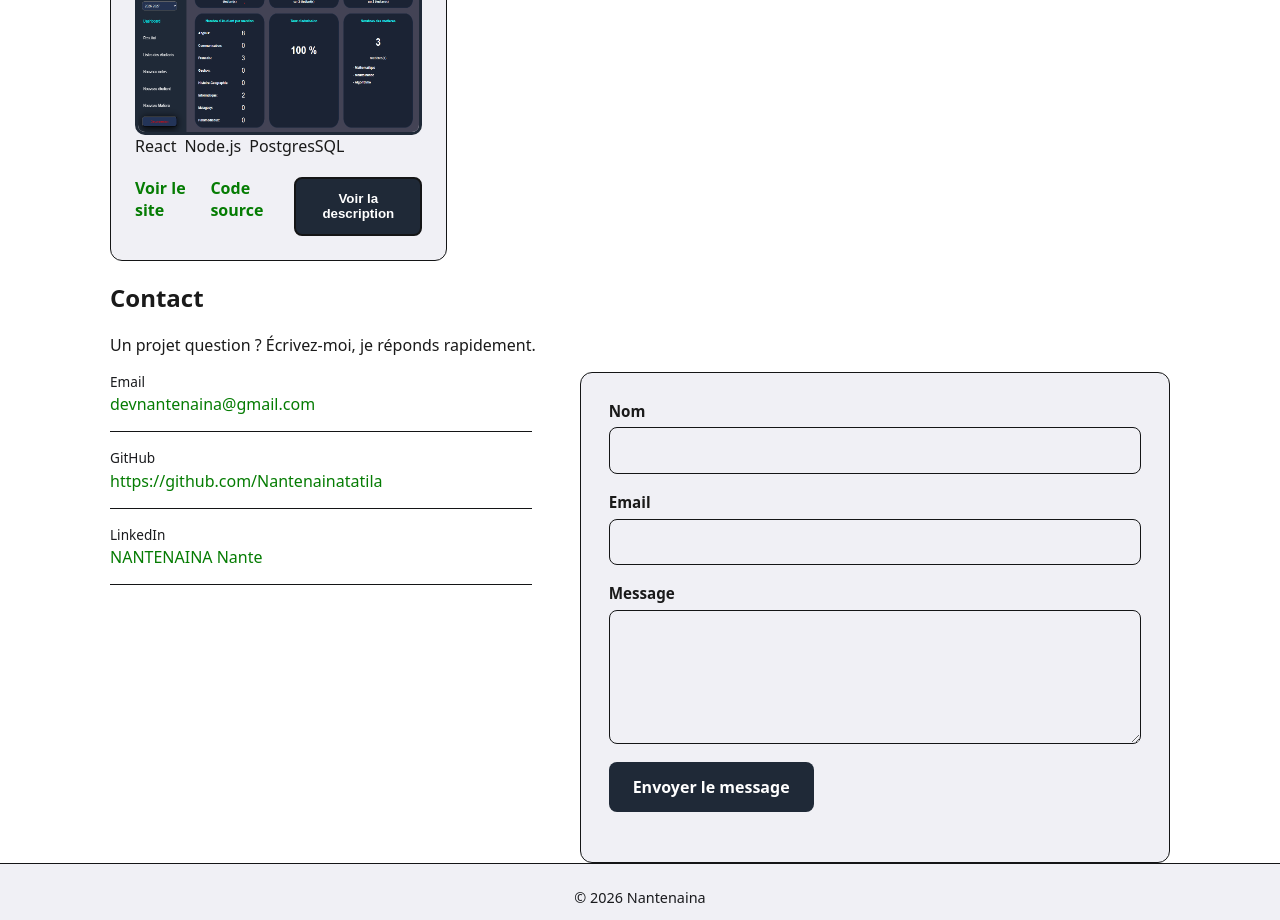
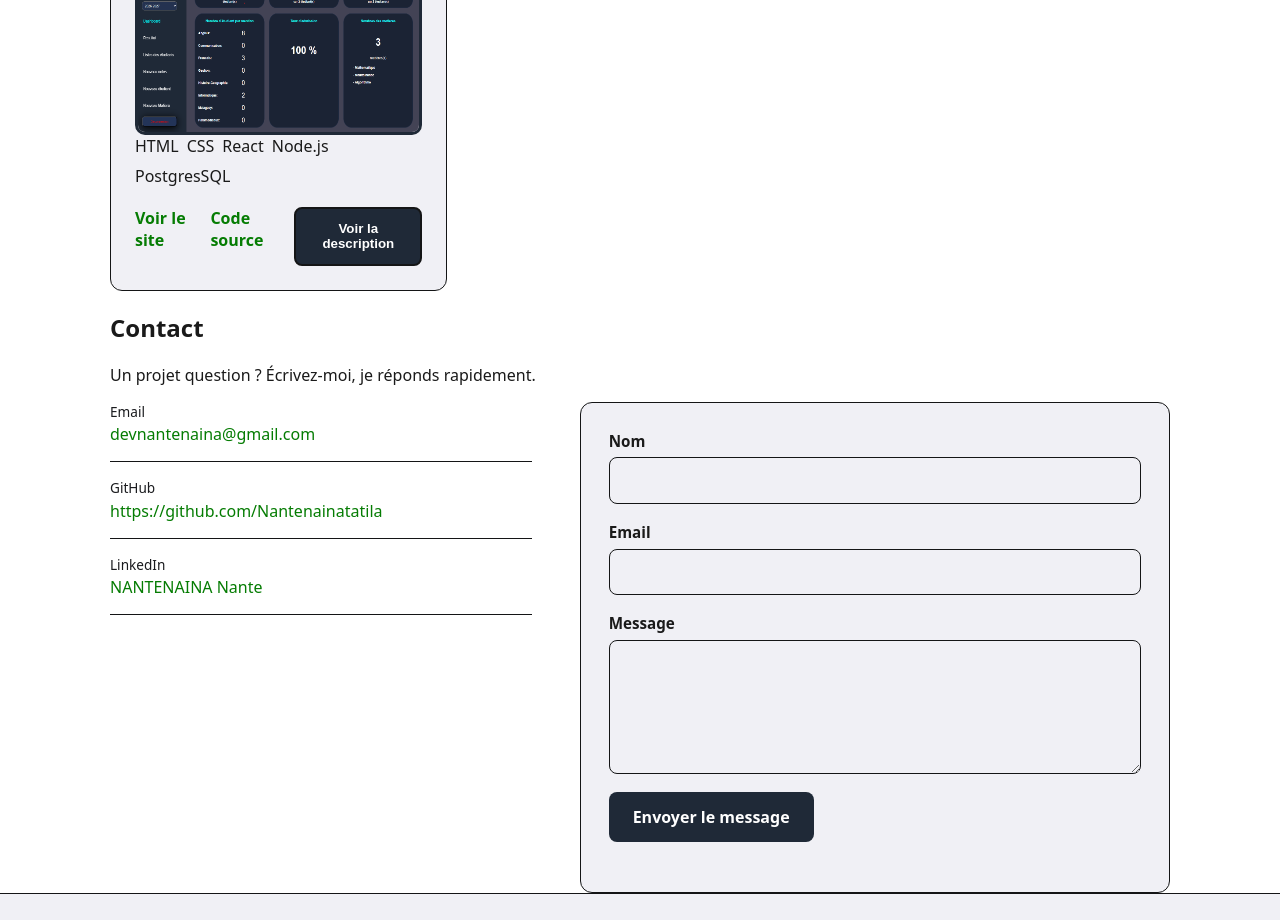
Before and after one commit to Nantenainatatila/NANTENAINA_PORTFOLIO, a React (Vite) app: page / in a window 1280 px wide. Shown: the part 1560-2480 px from the top of the page. Built offline with nearby package versions, Linux system fonts and the light colour scheme.

Commit message:
Sescription du changement

```diff
--- a/src/data/projects.js
+++ b/src/data/projects.js
@@ -3,7 +3,7 @@ export const projects = [
     {
       title: "Gestion des notes",
       description: "Ce projet sert à gérer tous les notes de l'école avec calcules des moyennes automatiques, les observations aisi que la generation automatique des listes pour chaque resultats et un relevé des notes pour chaque étudiant en pdf",
-      tech: ["React", "Node.js", "PostgresSQL"],
+      tech: ["HTML","CSS","React", "Node.js", "PostgresSQL"],
       link: "https://github.com/Nantenainatatila/gestion_ecole"
     },
   ];
```
